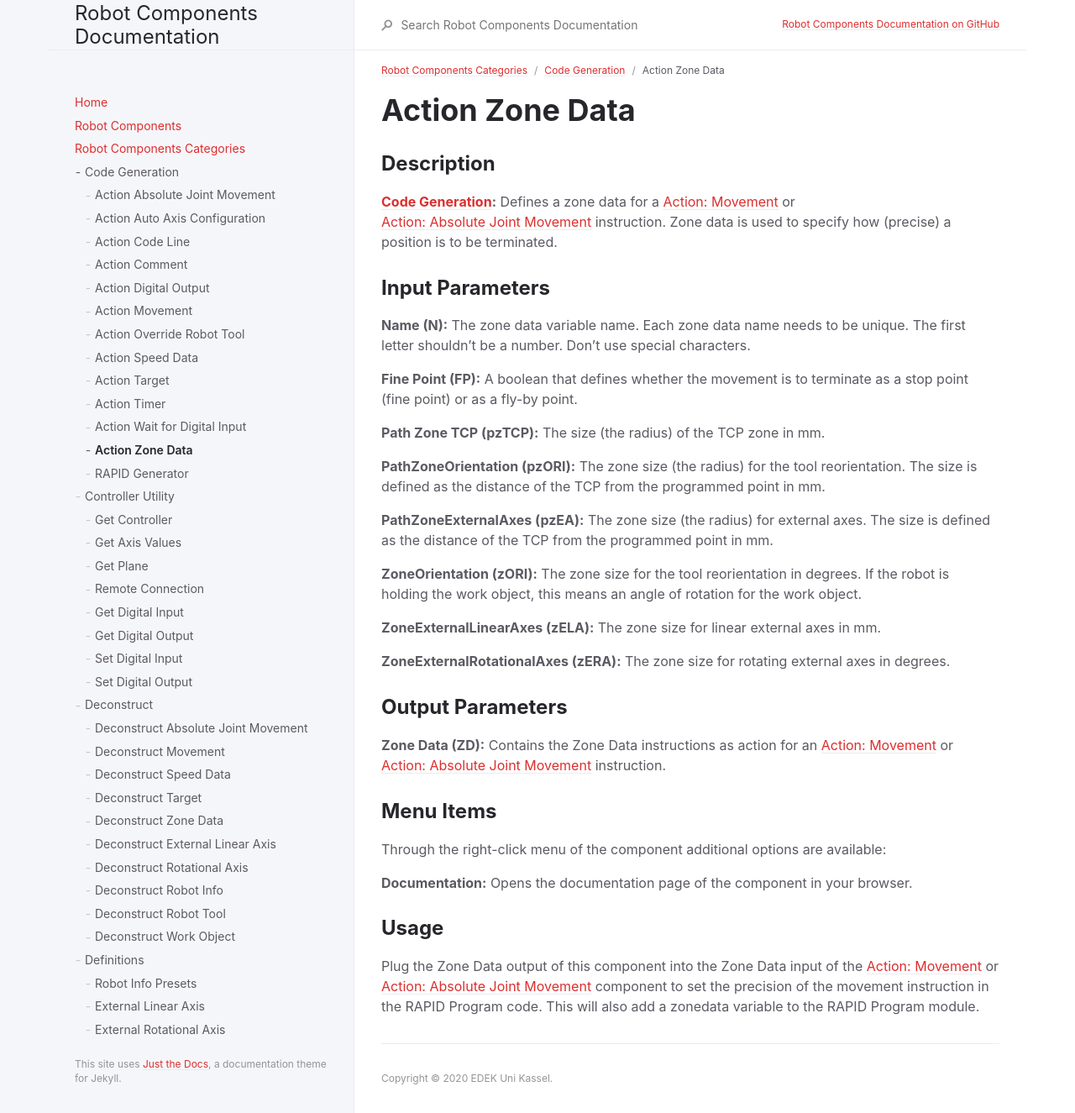
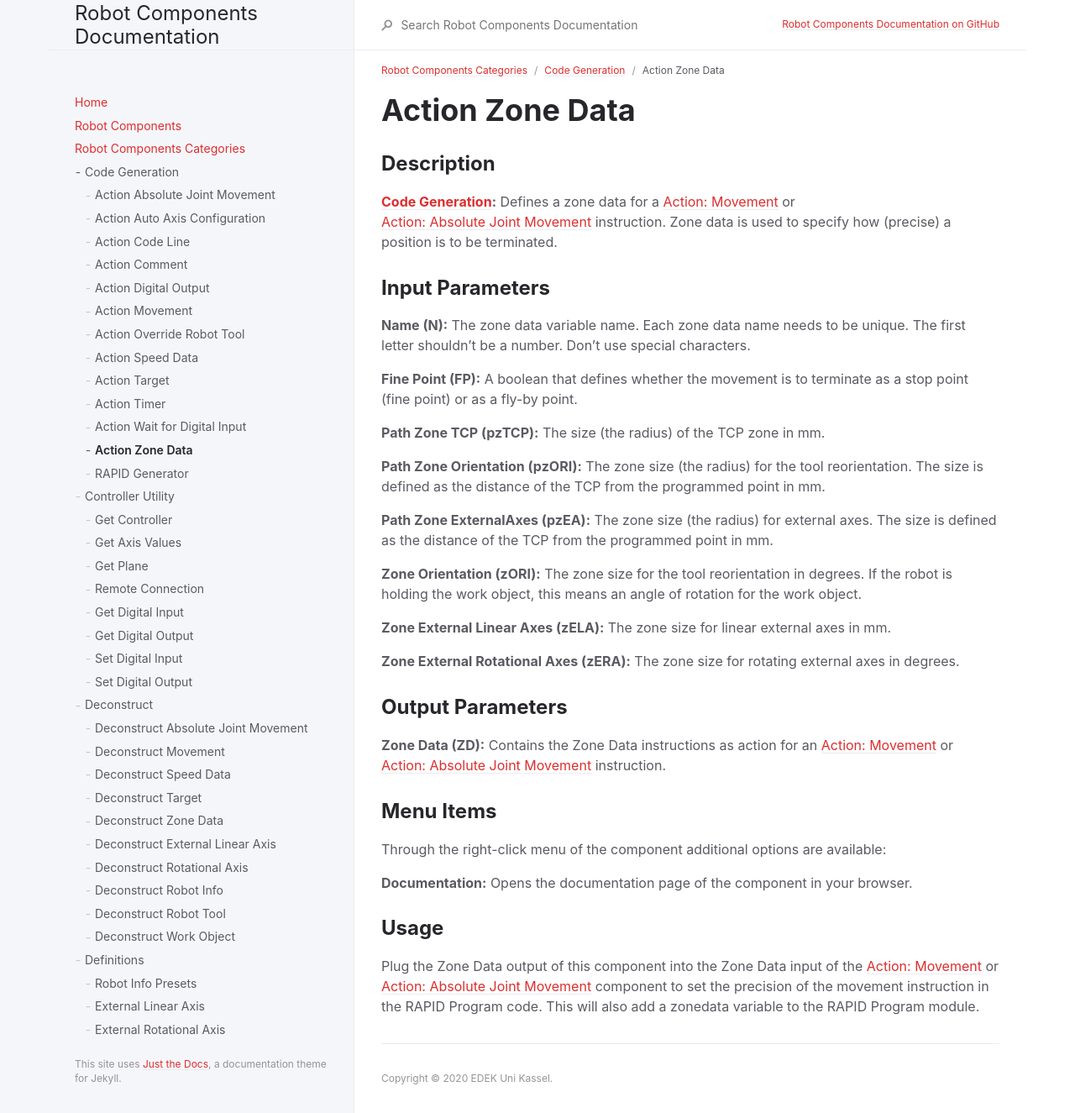
Before and after one commit to RobotComponents/RobotComponents-Documentation, a Jekyll site: the page built from docs/Robot Components/Categories/Code Generation/Action Zone Data.md, in a window 1280 px wide. Shown: the whole page at 84% size. Built offline with Jekyll 4.4.1, drawn with Linux system fonts in a browser that asks for light colours.

Commit message:
Small fixes

```diff
--- a/docs/Robot Components/Categories/Code Generation/Action Zone Data.md
+++ b/docs/Robot Components/Categories/Code Generation/Action Zone Data.md
@@ -21,15 +21,15 @@ has_toc: false
 
 **Path Zone TCP (pzTCP):** The size (the radius) of the TCP zone in mm.
 
-**PathZoneOrientation (pzORI):** The zone size (the radius) for the tool reorientation. The size is defined as the distance of the TCP from the programmed point in mm.
+**Path Zone Orientation (pzORI):** The zone size (the radius) for the tool reorientation. The size is defined as the distance of the TCP from the programmed point in mm.
 
-**PathZoneExternalAxes (pzEA):** The zone size (the radius) for external axes. The size is defined as the distance of the TCP from the programmed point in mm.
+**Path Zone ExternalAxes (pzEA):** The zone size (the radius) for external axes. The size is defined as the distance of the TCP from the programmed point in mm.
 
-**ZoneOrientation (zORI):** The zone size for the tool reorientation in degrees. If the robot is holding the work object, this means an angle of rotation for the work object.
+**Zone Orientation (zORI):** The zone size for the tool reorientation in degrees. If the robot is holding the work object, this means an angle of rotation for the work object.
 
-**ZoneExternalLinearAxes (zELA):** The zone size for linear external axes in mm.
+**Zone External Linear Axes (zELA):** The zone size for linear external axes in mm.
 
-**ZoneExternalRotationalAxes (zERA):** The zone size for rotating external axes in degrees.
+**Zone External Rotational Axes (zERA):** The zone size for rotating external axes in degrees.
 
 ## **Output Parameters**
 
```
Also changed, not shown: docs/Robot Components/Categories/Simulation/Path Generator.md (+4 -1 lines), docs/Robot Components/index.md (+1 -1 lines).
